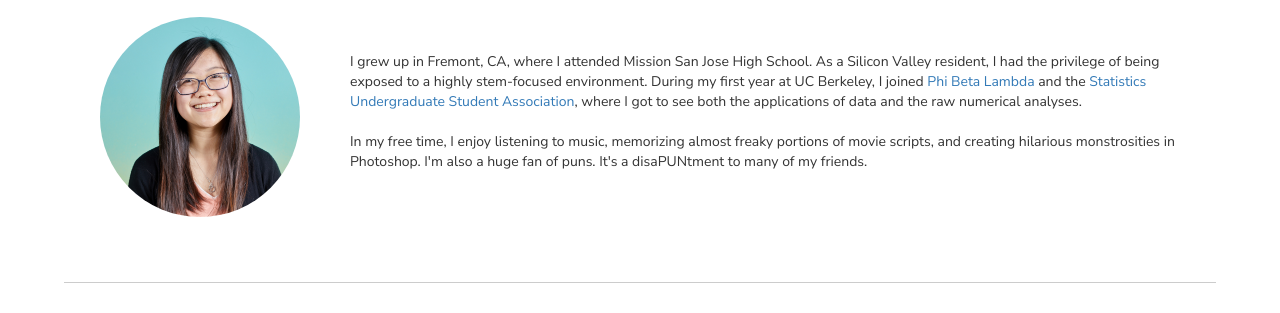
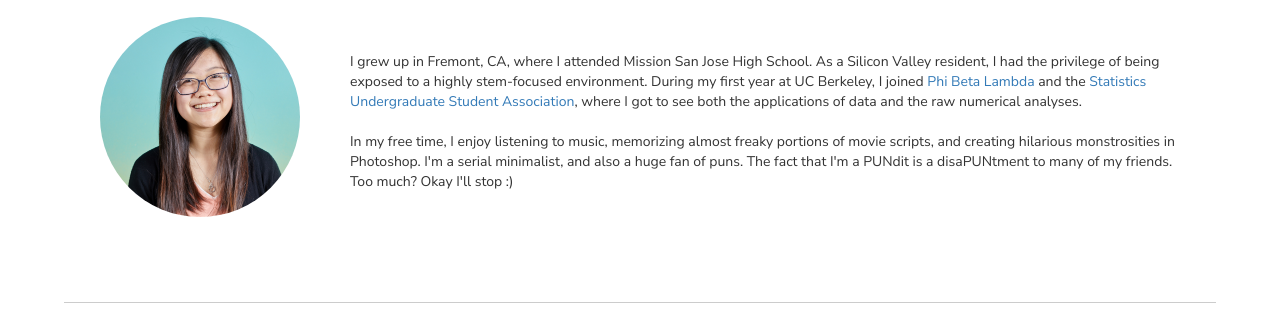
Before and after one commit to caro-chen/caro-chen.github.io, a plain HTML site: page index.html in a window 1280 px wide. Shown: the part 900-1213 px from the top of the page. Drawn offline with nearby package versions, Linux system fonts and the light colour scheme.

Commit message:
added some puns

```diff
--- a/index.html
+++ b/index.html
@@ -39,7 +39,7 @@
 		<img class = "pic" src = "main_pic.jpg" alt = "picture" style = "width: 200px; margin-right: 50px">
 		<p style = "padding-top: 35px">I grew up in Fremont, CA, where I attended Mission San Jose High School. As a Silicon Valley resident, I had the privilege of being exposed to a highly stem-focused environment. During my first year at UC Berkeley, I joined <a href = "https://berkeleypbltech.github.io/PBLPortal/home.html">Phi Beta Lambda</a> and the <a href = "https://susa.berkeley.edu">Statistics Undergraduate Student Association</a>, where I got to see both the applications of data and the raw numerical analyses.</a></p>
 		<br>
-		<p style = "padding-bottom: 10px">In my free time, I enjoy listening to music, memorizing almost freaky portions of movie scripts, and creating hilarious monstrosities in Photoshop. I'm also a huge fan of puns. It's a disaPUNtment to many of my friends.</p>
+		<p style = "padding-bottom: 10px">In my free time, I enjoy listening to music, memorizing almost freaky portions of movie scripts, and creating hilarious monstrosities in Photoshop. I'm a serial minimalist, and also a huge fan of puns. The fact that I'm a PUNdit is a disaPUNtment to many of my friends. Too much? Okay I'll stop :)</p>
 		<br>
 	</div>
 	<br>
```
